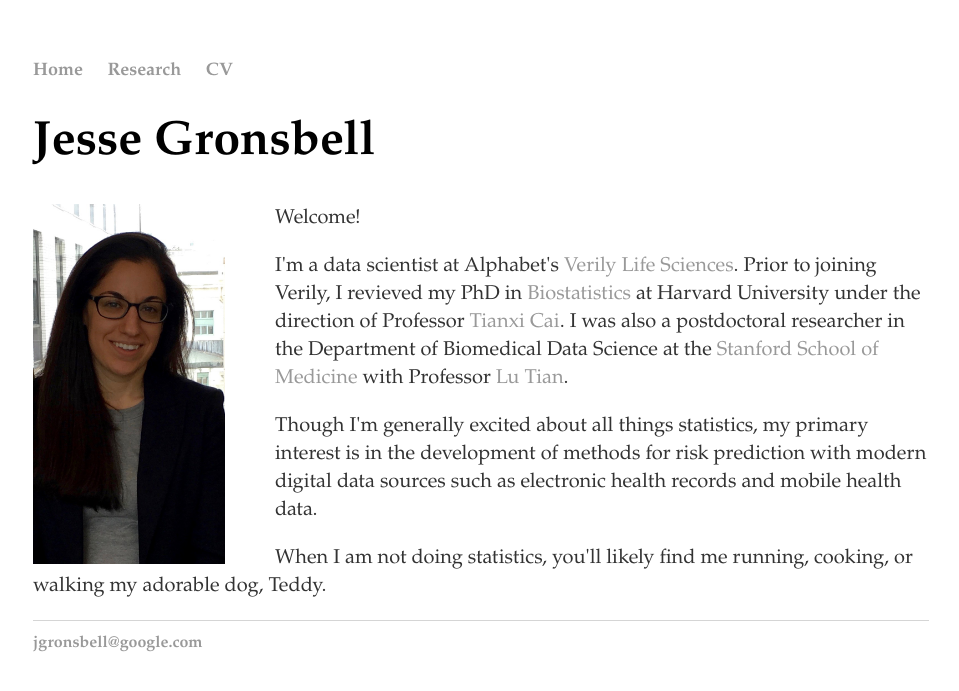
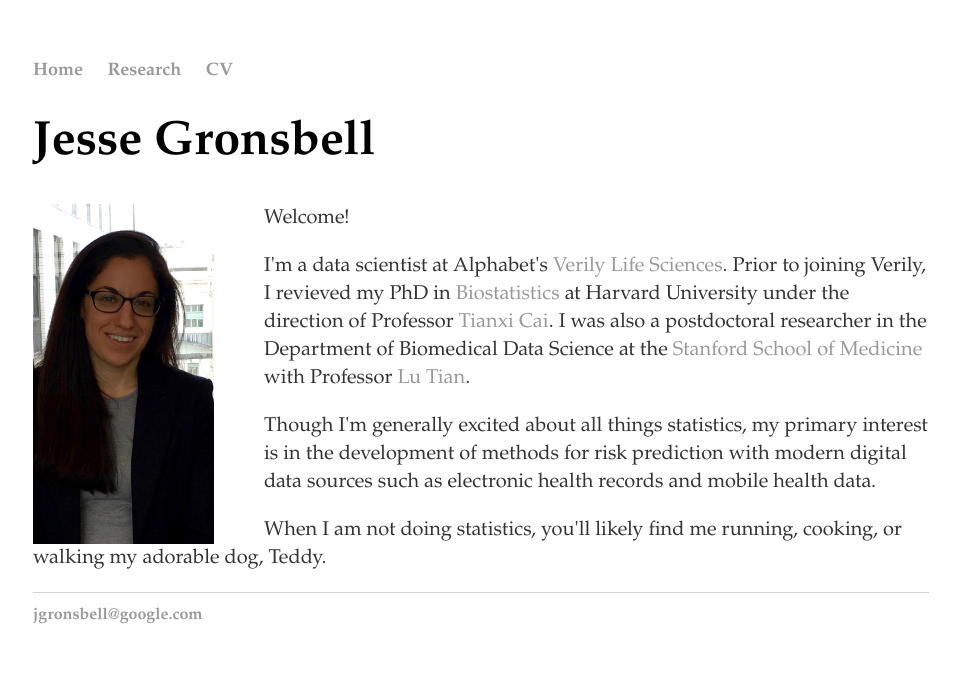
Before and after one commit to jgrons/old_website, a Jekyll site: the page built from index.html, in a window 1280 px wide. Shown: the top 691 px of the page, without its empty margins (159-1118 px from the left). Built offline with Jekyll 4.4.1, drawn with Linux system fonts in a browser that asks for light colours.

Commit message:
Update index.html

```diff
--- a/index.html
+++ b/index.html
@@ -6,7 +6,7 @@ title: Jesse Gronsbell
 	<h1 style="font-family: palatino"> Jesse Gronsbell </h1>
 	<div class="span2">
         <a href="../pics/IMG_1115.jpeg">
-            <img src="../pics/IMG_1115.jpeg" HEIGHT="360" WIDTH="192" align="left" style="margin:0px 50px 0px 0px"
+            <img src="../pics/IMG_1115.jpeg" HEIGHT="340" WIDTH="181" align="left" style="margin:0px 50px 0px 0px"
                   title="JG" alt="JG"/></a>
         </div>
 
```
